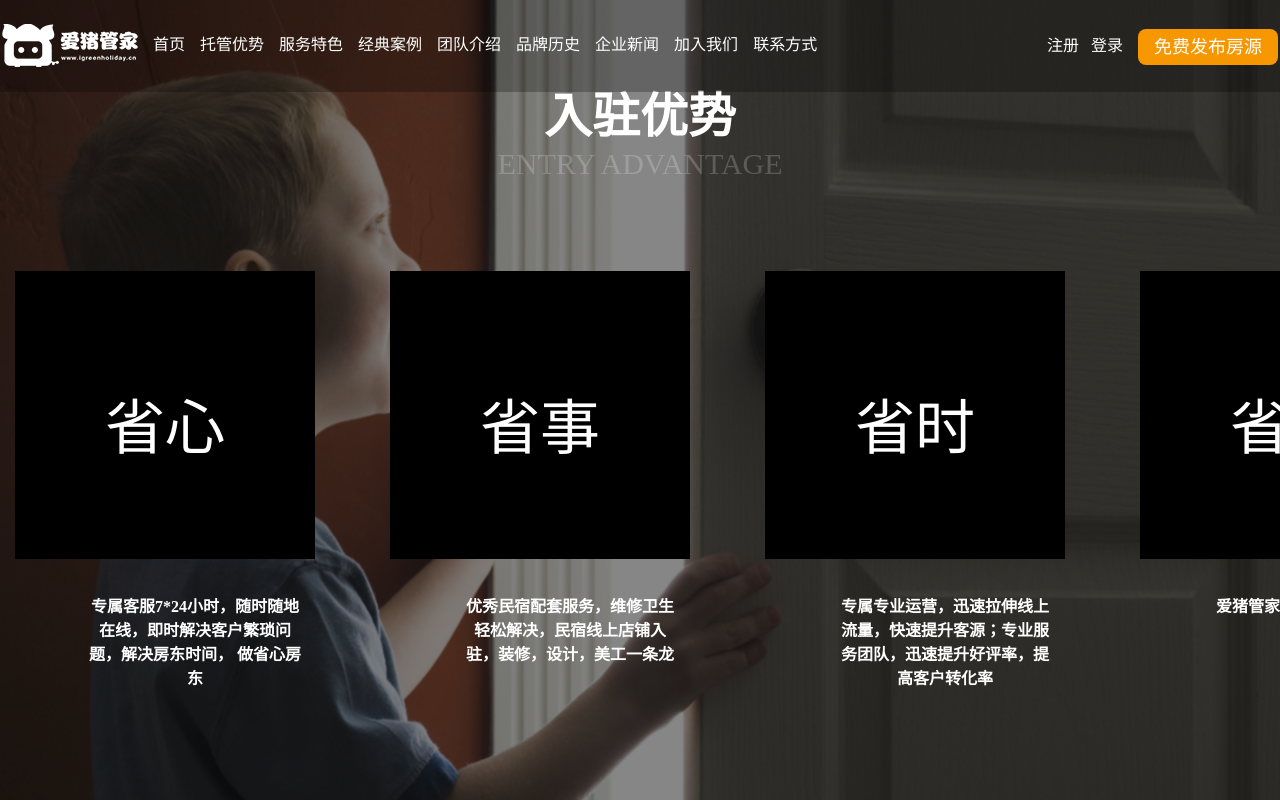
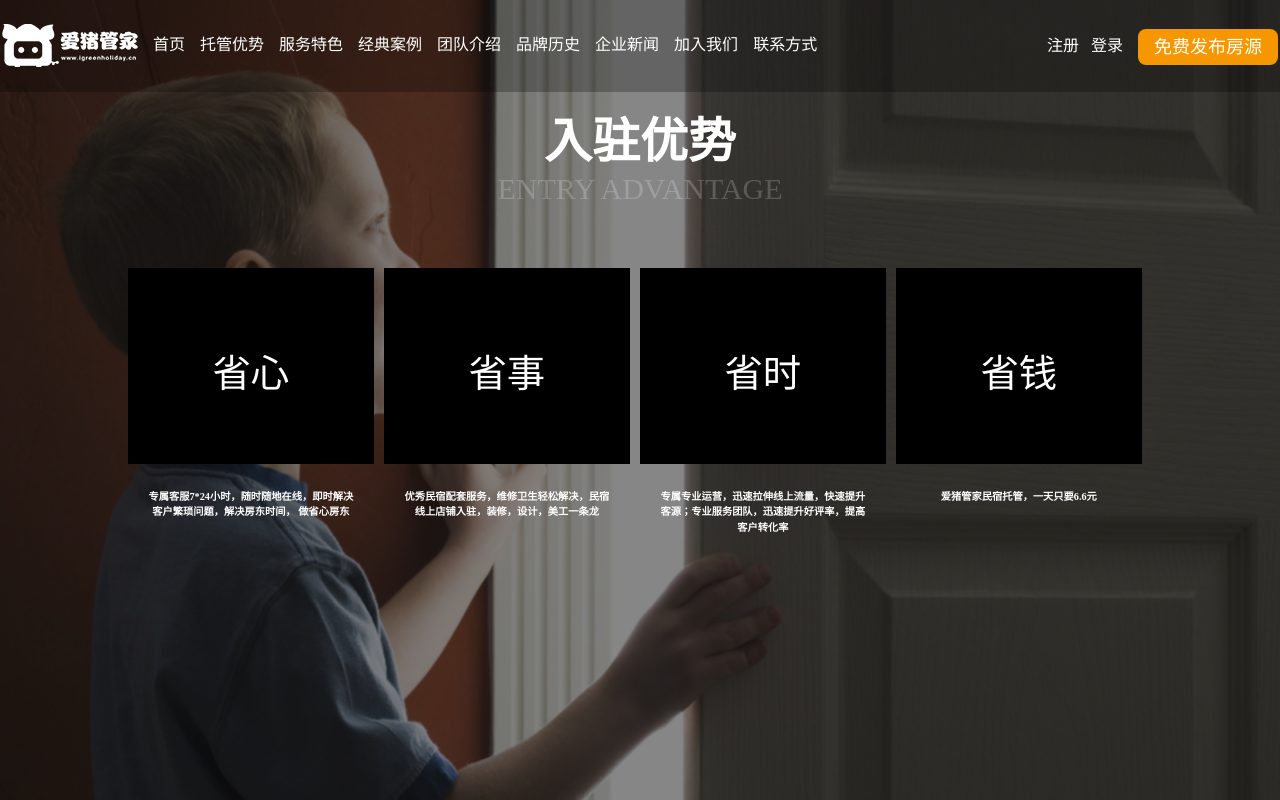
Before and after one commit to bobos008/study_web, a Django app: page /indexs/advantage/ in a window 1280 px wide. Run offline with Django 3.2, Linux system fonts and the light colour scheme; some web fonts are replaced.

Commit message:
完成advantage.html页面自适应

```diff
--- a/lovepig_manager/static/css/advantage.css
+++ b/lovepig_manager/static/css/advantage.css
@@ -10,7 +10,7 @@ body {
 .all-title {
     width: 100%;
     margin: 0 auto;
-    margin-top: 6%;
+    margin-top: 8%;
 }
 .small-title {
     font-size: 48px;
@@ -24,23 +24,27 @@ body {
     text-align: center;
 }
 .show-border {
-    width: 320px;
-    height: 440px;
+    /* width: 320px;
+    height: 440px; */
+    width: 18%;
+    height: 50%;
+    min-height: 280px;
     border: 1px #f98000 solid;
     position: absolute;
     z-index: 2000;
-    margin-top: 12px;
-    margin-left: 19px;
+    margin-top: 0.5%;
+    margin-left: 0.5%;
 }
 
 .show-advantage {
-    width: 1500px;
+    width: 80%;
     margin: 0 auto;
 }
 .show-li {
     float: left;
-    margin-left: 1%;
-    width: 360px;
+    margin-right: 1%;
+    width: 24%;
+    overflow: hidden;
     margin-top: 6%;
 }
 @font-face {
@@ -49,12 +53,10 @@ body {
 }
 .advantage-title {
     background-color: black;
-    width: 360px;
+    width: 100%;
     height: 0;
     color: white;
-    /* font-size: 3.2vw; */
-    font-size: 60px;
-    /* line-height: 4; */
+    font-size: 3vw;
     padding-top: 30%;
     padding-bottom: 50%;
     text-align: center;
@@ -62,17 +64,12 @@ body {
 }
 .advantage-p {
     color: white;
-    width: 212px;
+    width: 85%;
     text-align: center;
     margin:0 auto;
     font-weight: 600;
     margin-top: 10%;
-    /* font-size: 0.8vw; */
-    font-size: 16px;
+    font-size: 0.8vw;
     line-height: 1.5;
+    margin-bottom: 10px;
 }
-@media screen and (max-width: 1400px) {
-    .advantage-title {
-        width: 300px;
-    }
-}
--- a/lovepig_manager/templates/indexs/advantage.html
+++ b/lovepig_manager/templates/indexs/advantage.html
@@ -17,22 +17,18 @@
         <div class="show-advantage">
             <ul>
                 <li class="show-li">
-                    <div></div>
                     <div class="advantage-title">省心</div>
                     <p class="advantage-p">专属客服7*24小时，随时随地在线，即时解决客户繁琐问题，解决房东时间， 做省心房东</p>
                 </li>
                 <li class="show-li">
-                    <div></div>
                     <div class="advantage-title">省事</div>
                     <p class="advantage-p">优秀民宿配套服务，维修卫生轻松解决，民宿线上店铺入驻，装修，设计，美工一条龙</p>
                 </li>
                 <li class="show-li">
-                    <div></div>
                     <div class="advantage-title">省时</div>
                     <p class="advantage-p">专属专业运营，迅速拉伸线上流量，快速提升客源；专业服务团队，迅速提升好评率，提高客户转化率</p>
                 </li>
                 <li class="show-li">
-                    <div></div>
                     <div class="advantage-title">省钱</div>
                     <p class="advantage-p">爱猪管家民宿托管，一天只要6.6元</p>
                 </li>
@@ -44,15 +40,14 @@
     <script>
         $(function() {
             $('.show-li').hover(function() {
-                $(this).children('div').first().addClass('show-border');
-                $(this).children('div').eq(1).css('color', '#f98000');
+                $(this).children('div').eq(0).css({'color': '#f98000'});
                 $(this).children('p').css('color', '#f98000');
-                // $(this.)
+                $(this).css({'border-bottom': '5px #f98000 solid', 'border-top': '5px #f98000 solid'});
             });
             $('.show-li').mouseleave(function() {
-                $(this).children('div').first().removeClass('show-border');
-                $(this).children('div').eq(1).css('color', 'white');
+                $(this).children('div').eq(0).css('color', 'white');
                 $(this).children('p').css('color', 'white');
+                $(this).css({'border-bottom': 'none', 'border-top': 'none'});
             });
         });
     </script>
```
